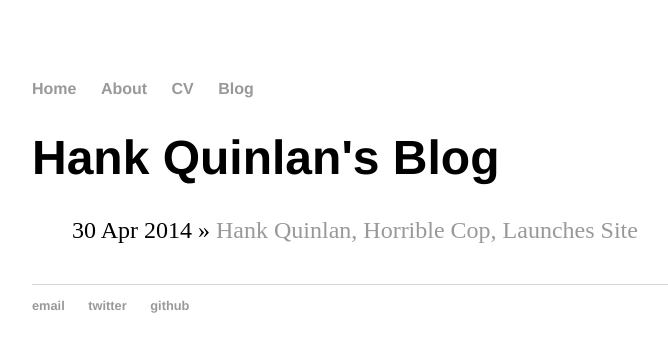
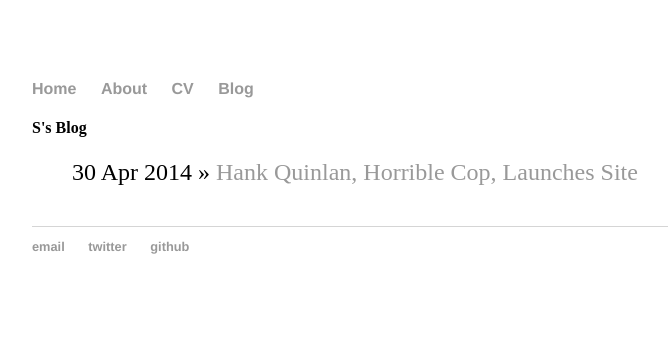
Before and after one commit to abookcanada/abookcanada.github.io, a Jekyll site: the page built from blog/index.html, in a window 1280 px wide. Shown: the top 352 px of the page, without its empty margins (288-956 px from the left). Built offline with Jekyll 4.4.1, drawn with Linux system fonts in a browser that asks for light colours.

Commit message:
Update index.html

```diff
--- a/blog/index.html
+++ b/blog/index.html
@@ -1,8 +1,8 @@
 ---
 layout: default
-title: Hank Quinlan's Blog
+title: S's Blog
 ---
-	<h1>{{ page.title }}</h1>
+	<h4>{{ page.title }}</h4>
 	<ul class="posts">
 
 	  {% for post in site.posts %}
```
